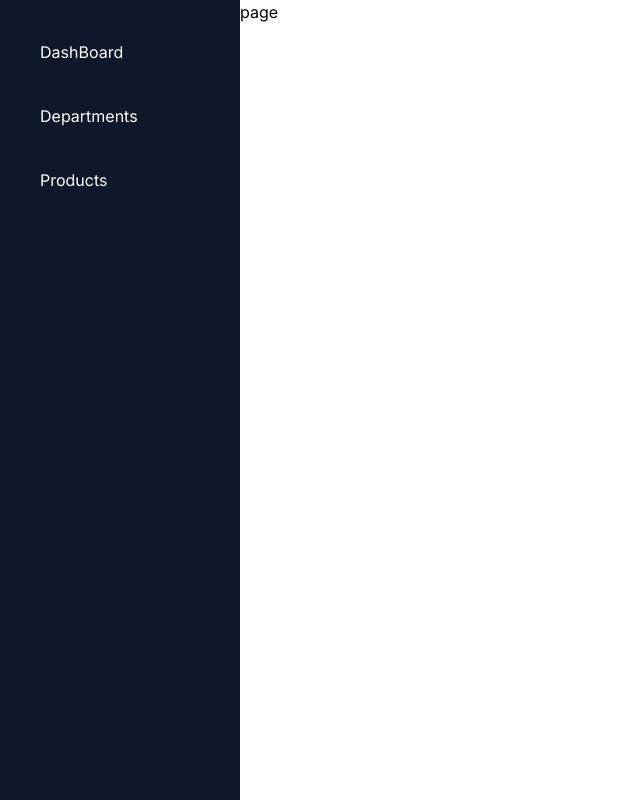
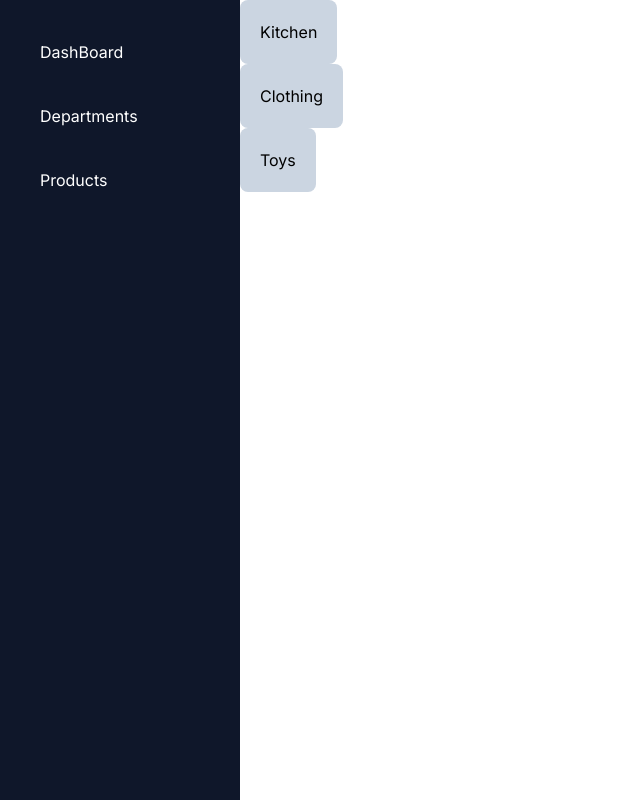
Before and after one commit to assudani66/mcr-10, a Next.js app: page /department in a window 1280 px wide. Shown: the whole page, without its empty margins (0-640 px from the left). Built offline with nearby package versions, Linux system fonts and the light colour scheme.

Commit message:
feat:department

```diff
--- a/src/app/department/page.tsx
+++ b/src/app/department/page.tsx
@@ -1,8 +1,16 @@
+import { NavBarCard } from '@/components'
+import { departmentNavBar } from '@/libs/constants'
+import Link from 'next/link'
 import React from 'react'
 
 const page = () => {
     return (
-        <div>page</div>
+        <nav>
+            {departmentNavBar.map(({ name, route }) => <NavBarCard key={route}>
+                <Link href={route}>{name}</Link>
+            </NavBarCard>
+            )}
+        </nav>
     )
 }
 
--- /dev/null
+++ b/src/app/products/[department]/page.tsx
@@ -0,0 +1,9 @@
+import React from 'react'
+
+const page = ({ department }: { department: string }) => {
+    return (
+        <div>{department}</div>
+    )
+}
+
+export default page
--- a/src/libs/constants.ts
+++ b/src/libs/constants.ts
@@ -53,3 +53,18 @@ export const sideNavBar = [
     route: "/products",
   },
 ];
+
+export const departmentNavBar = [
+  {
+    name: "Kitchen",
+    route: "/products/kitchen",
+  },
+  {
+    name: "Clothing",
+    route: "/products/clothing",
+  },
+  {
+    name: "Toys",
+    route: "/products/toys",
+  },
+];
```
